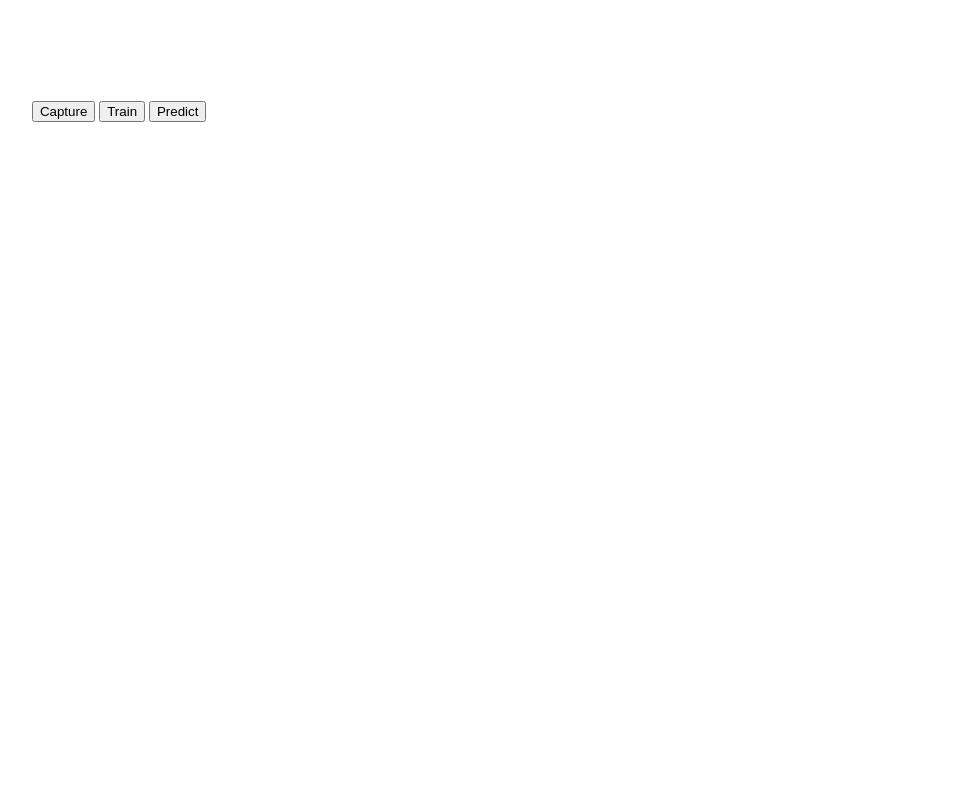
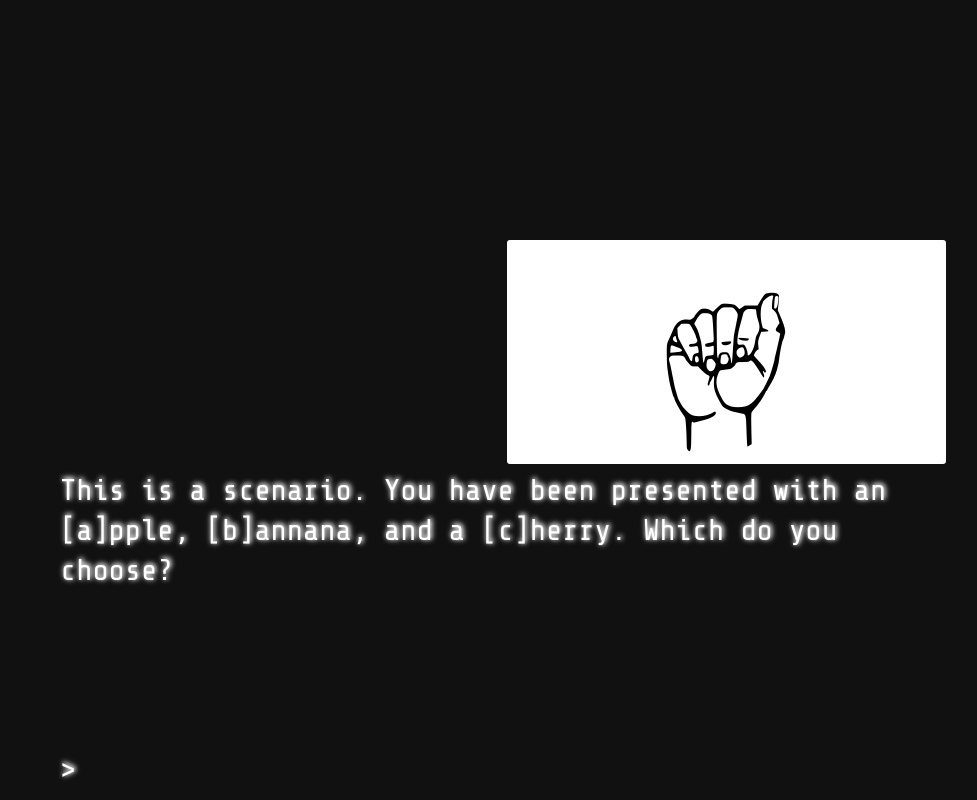
Before and after one commit to evarlie/covhack19, a website: page index.html in a window 1280 px wide. Shown: the whole page, without its empty margins (196-1173 px from the left). Drawn offline with nearby package versions, Linux system fonts and the light colour scheme.

Commit message:
update main page

```diff
--- a/index.html
+++ b/index.html
@@ -21,17 +21,35 @@ limitations under the License.
   <title>Sign Adventure</title>
   <link rel="stylesheet" href="https://fonts.googleapis.com/icon?family=Material+Icons">
   <link rel="stylesheet" href="https://code.getmdl.io/1.3.0/material.cyan-teal.min.css" />
-  <link href="https://fonts.googleapis.com/css?family=Roboto:300,400,500" rel="stylesheet">
+  <link href="https://fonts.googleapis.com/css?family=Share+Tech+Mono" rel="stylesheet">
   <script defer src="https://code.getmdl.io/1.3.0/material.min.js"></script>
+  <link rel="stylesheet" type="text/css" href="style.css">
+  <link rel="stylesheet" type="text/css" href="scanlines.css">
 </head>
 
 <body>
 
-  <video autoplay playsinline muted id="webcam" width="224" height="224"></video>
+  <div id="app">
+    <div id="images">
+      <div class="side-by-side" id="webcam-container">
+        <video autoplay playsinline muted id="webcam" width="224" height="224"></video>
+      </div>
+      <div class="side-by-side" id="image-container">
+        <img src="images/a.png" id="image">
+      </div>
+      <div id="loading-bar"></div>
+    </div>
 
-  <button id="capture">Capture</button>
-  <button id="train">Train</button>
-  <button id="predict">Predict</button>
+    <p id="scenario">
+      This is a scenario. You have been presented with an [a]pple, [b]annana, and a [c]herry. Which do you choose?
+    </p>
+
+    <div id="input-container">
+      <span id="prompt">></span>
+      <span id="choice"></span>
+    </div>
+  </div>
+
 
   <script src="index.js"></script>
 </body>
--- /dev/null
+++ b/style.css
@@ -0,0 +1,51 @@
+#app {
+    height: 100%;
+    width: 70%;
+    padding-left: 20%;
+    padding-right: 10%;
+}
+
+body {
+    background: #111;
+    font-family: 'Share Tech Mono', monospace;
+    color: #fff;
+    text-shadow: 1px -1px 0.5vw #eee, 1px -1px 0.5vh #eee;
+}
+
+#image {
+    padding-top: 5vh;
+    display: block;
+    margin: 0 auto;
+}
+
+#webcam {
+    display: block;
+    margin: 0 auto;
+    border-radius: 3px;
+}
+
+#image-container {
+    background: #FFF;
+    height: 224;
+}
+
+.side-by-side {
+    display: inline-block;
+    width: 49%;
+    align-content: center;
+    margin-top: 30vh;
+    border-radius: 3px;
+}
+
+#scenario {
+    font-size: 30px;
+    line-height: 40px;
+}
+
+#input-container {
+    height: 40px;
+    position: fixed;
+    bottom:0%;
+    width:100%;
+    font-size: 30px;
+}
```
